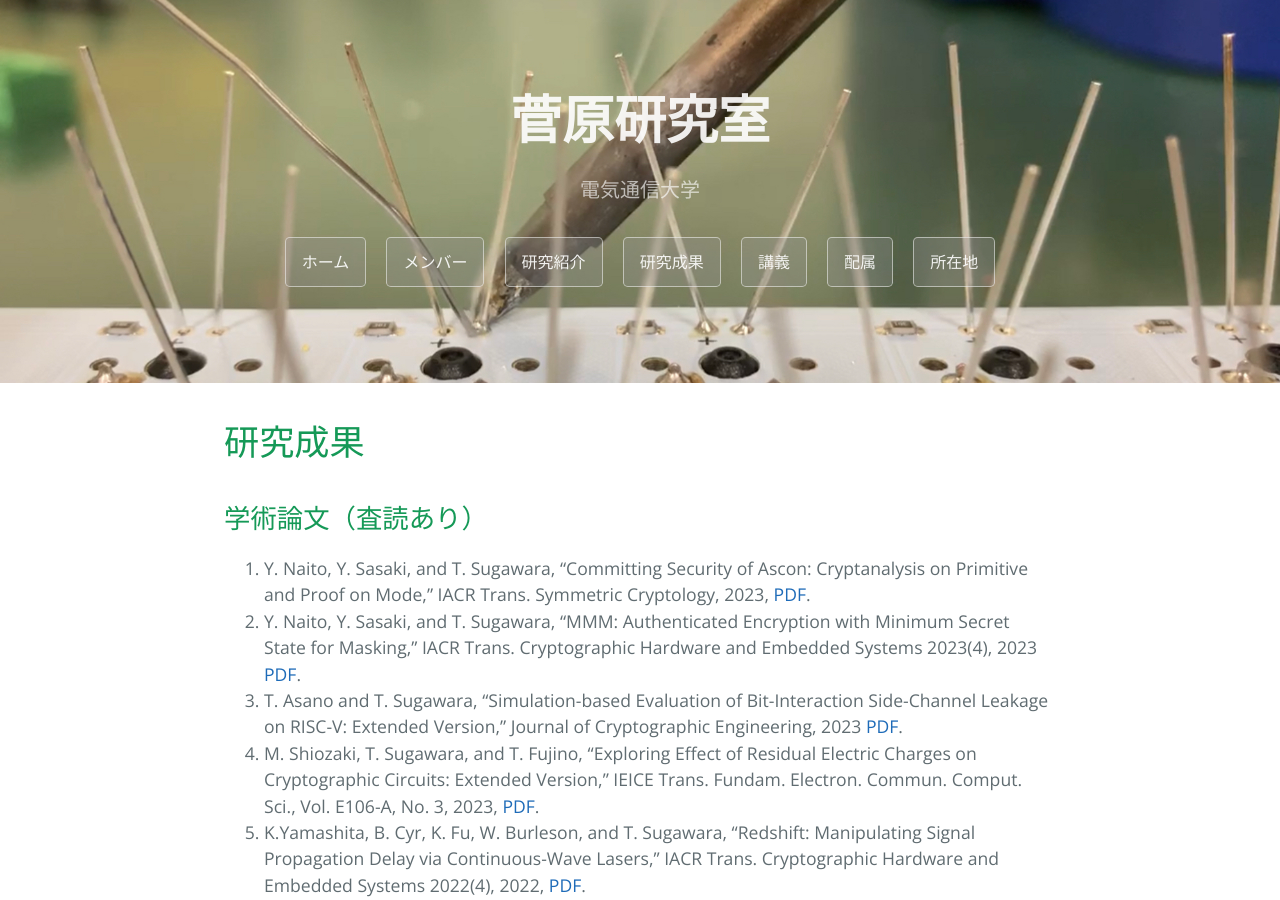
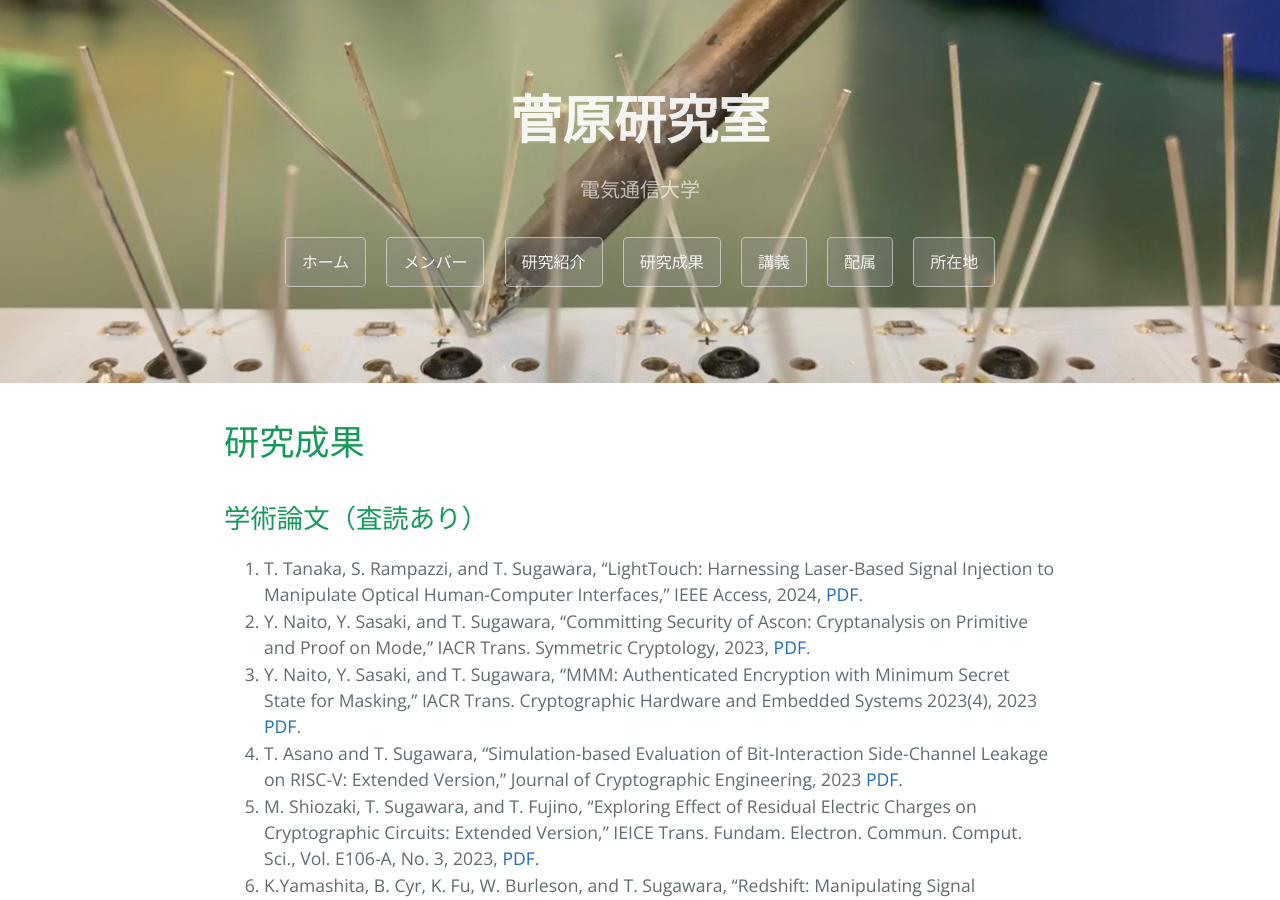
Before and after one commit to sugawara-bbbb/weblab, a Jekyll site: the page built from publication.md, in a window 1280 px wide and 900 px high. Built offline with Jekyll 4.4.1, drawn with Linux system fonts in a browser that asks for light colours; our own code applies the rules of GitHub Pages for plain Markdown files.

Commit message:
lighttouch

```diff
--- a/publication.md
+++ b/publication.md
@@ -9,6 +9,7 @@ layout: default
 
 ## 学術論文（査読あり）
 
+1. T. Tanaka, S. Rampazzi, and T. Sugawara, "LightTouch: Harnessing Laser-Based Signal Injection to Manipulate Optical Human-Computer Interfaces," IEEE Access, 2024, [PDF](https://ieeexplore.ieee.org/document/10555221).
 1. Y. Naito, Y. Sasaki, and T. Sugawara, "Committing Security of Ascon: Cryptanalysis on Primitive and Proof on Mode," IACR Trans. Symmetric Cryptology, 2023, [PDF](https://tosc.iacr.org/index.php/ToSC/article/view/11295).
 1. Y. Naito, Y. Sasaki, and T. Sugawara, "MMM: Authenticated Encryption with Minimum Secret State for Masking," IACR Trans. Cryptographic Hardware and Embedded Systems 2023(4), 2023 [PDF](https://tches.iacr.org/index.php/TCHES/article/view/11159).
 1. T. Asano and T. Sugawara, "Simulation-based Evaluation of Bit-Interaction Side-Channel Leakage on RISC-V: Extended Version," Journal of Cryptographic Engineering, 2023 [PDF](https://link.springer.com/article/10.1007/s13389-023-00319-z).
```
Also changed, not shown: index.md (+3 -0 lines).
